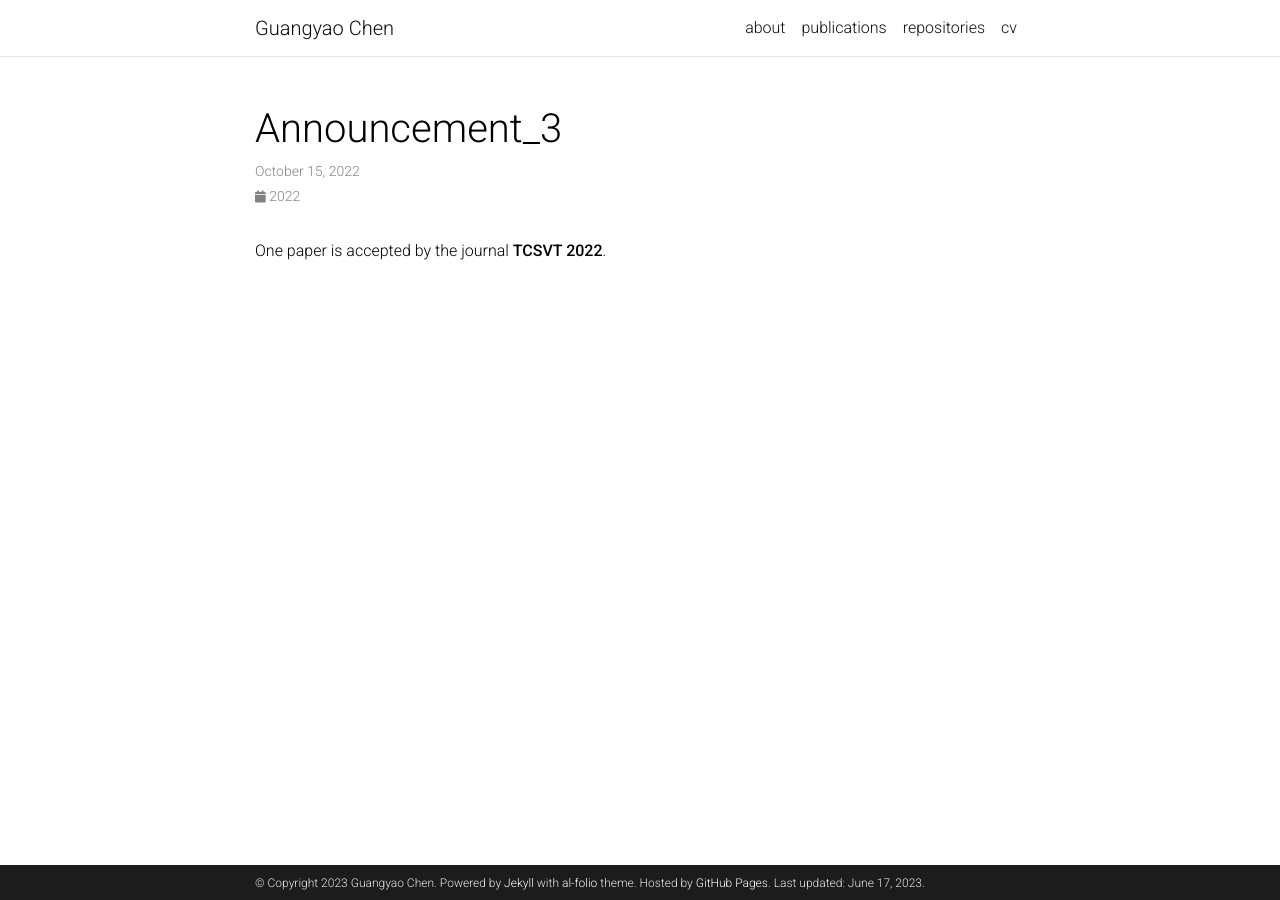
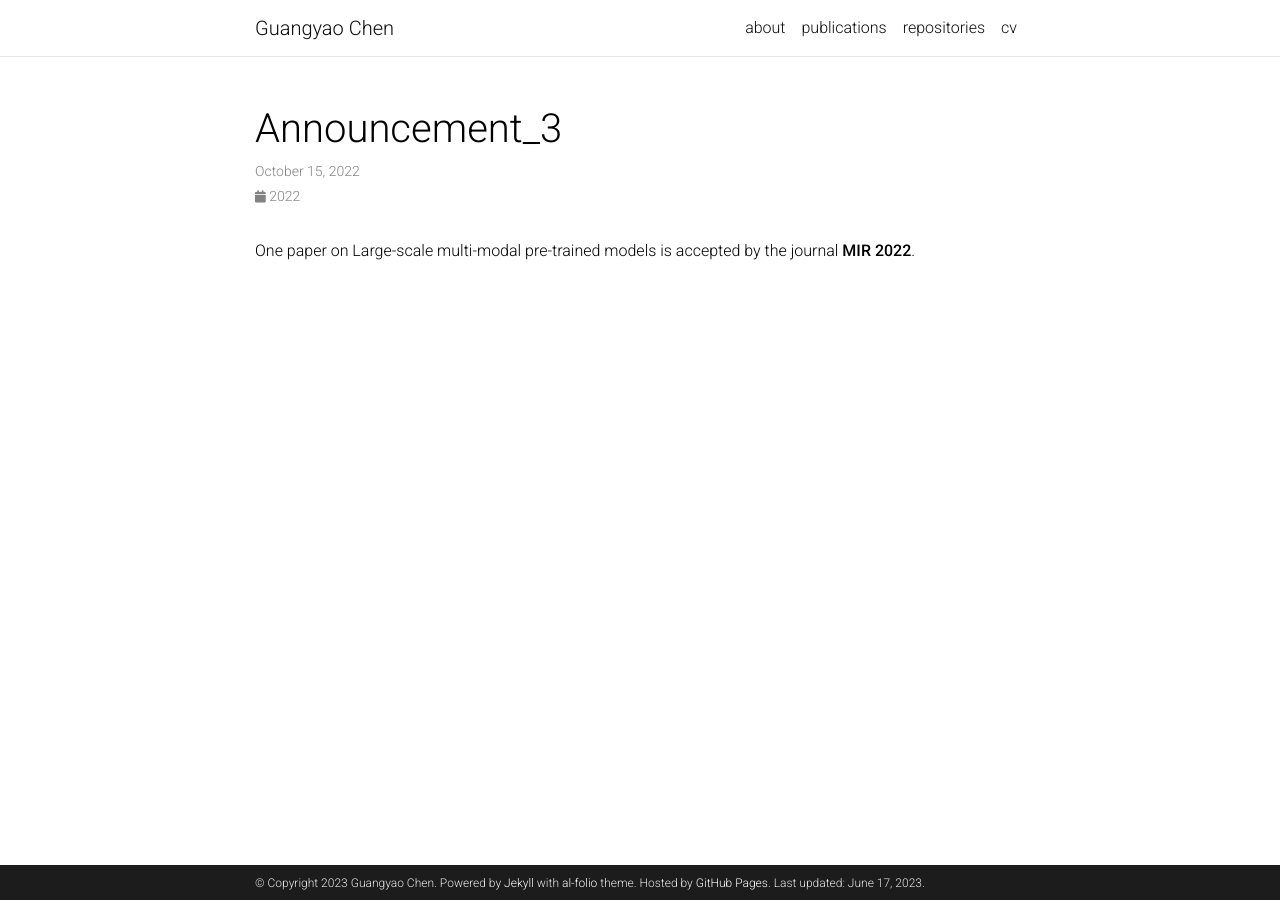
Before and after one commit to iCGY96/iCGY96.github.io, a Jekyll site: the page built from _news/announcement_3.md, in a window 1280 px wide. Built offline with Jekyll 4.4.1, drawn with Linux system fonts in a browser that asks for light colours; comment, search, counter and statistics services are not loaded; a style sheet for code colours, icons or effects is not loaded.

Commit message:
Update announcement_3.md

```diff
--- a/_news/announcement_3.md
+++ b/_news/announcement_3.md
@@ -5,4 +5,4 @@ inline: true
 related_posts: false
 ---
 
-One paper is accepted by the journal **TCSVT 2022**.
+One paper on Large-scale multi-modal pre-trained models is accepted by the journal **MIR 2022**.
```
